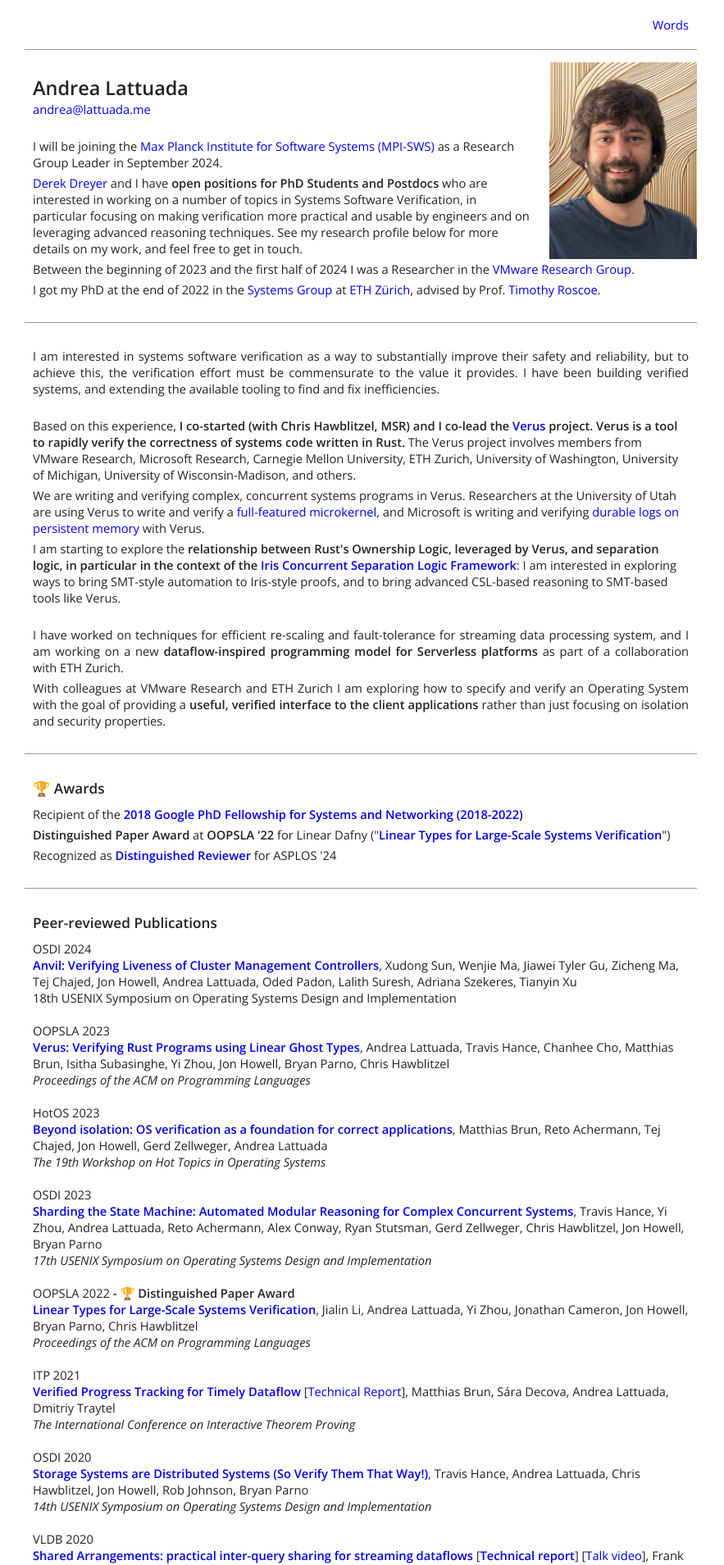
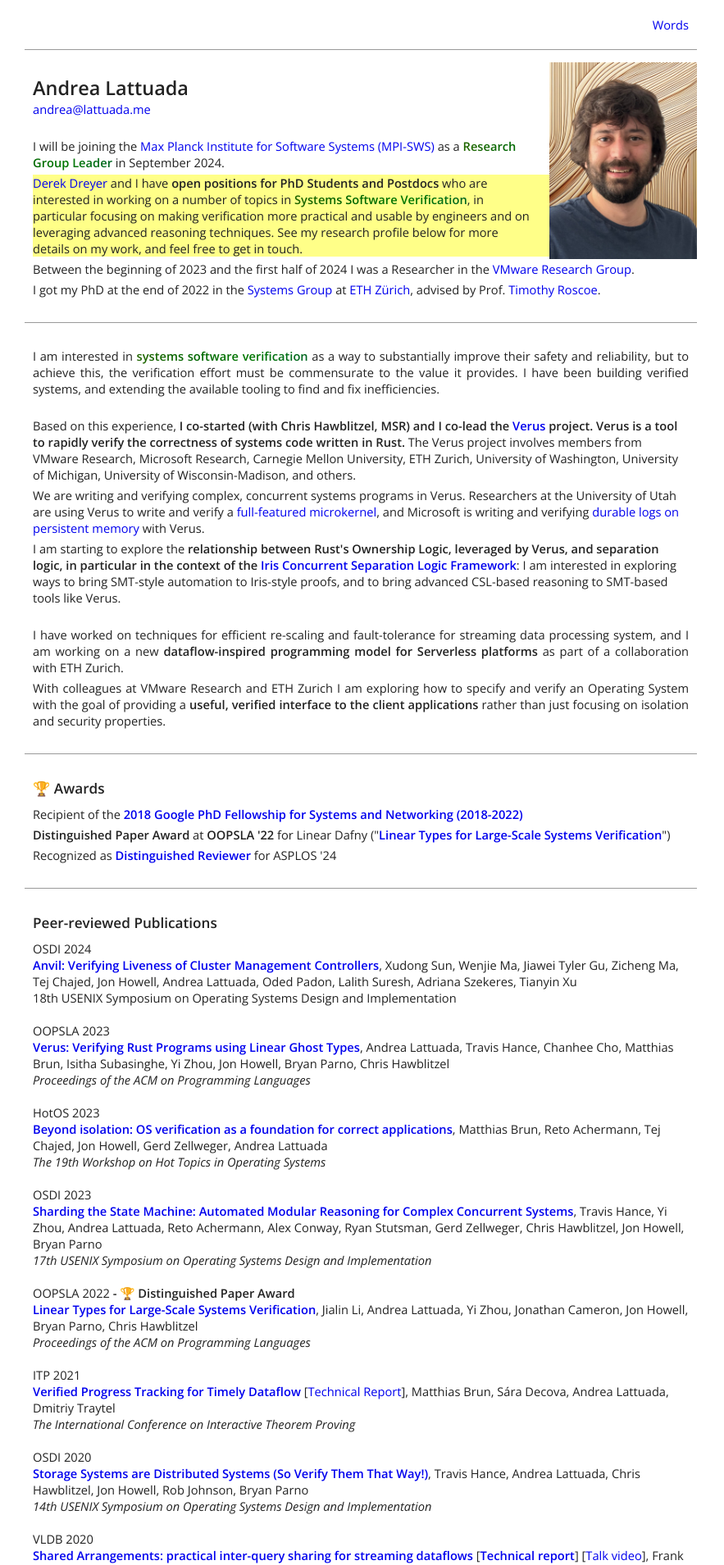
Before and after one commit to utaal/utaal.github.io, a Jekyll site: the page built from index.html, in a window 1280 px wide. Shown: the top 1909 px of the page at 82% size, without its empty margins (0-883 px from the left). Built offline with Jekyll 4.4.1, drawn with Linux system fonts in a browser that asks for light colours; nearby versions of some CDN libraries.

Commit message:
stylesheet changes

```diff
--- a/css/index.css
+++ b/css/index.css
@@ -170,3 +170,25 @@ ul.awards > li {
 .stackoverflow-activity .date {
   font-size: 0.78em;
 }
+
+span.highlight, a.highlight {
+  font-weight: bold;
+  background: linear-gradient(90deg, #260, #060, #070, #062);
+  -webkit-background-clip: text;
+  background-clip: text;
+  color: transparent;
+  display: inline;
+}
+
+span.highlight-2 {
+  font-weight: bold;
+  background: linear-gradient(90deg, #006, #226, #006);
+  -webkit-background-clip: text;
+  background-clip: text;
+  color: transparent;
+  display: inline;
+}
+
+.ad {
+  background-color: #ffff88;
+}
```
